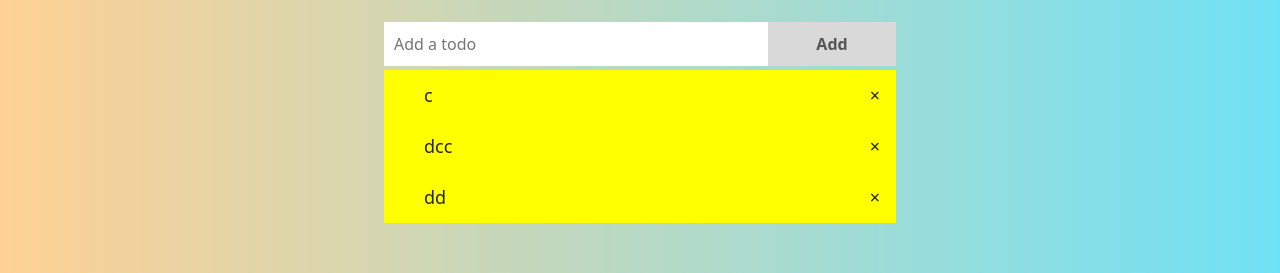
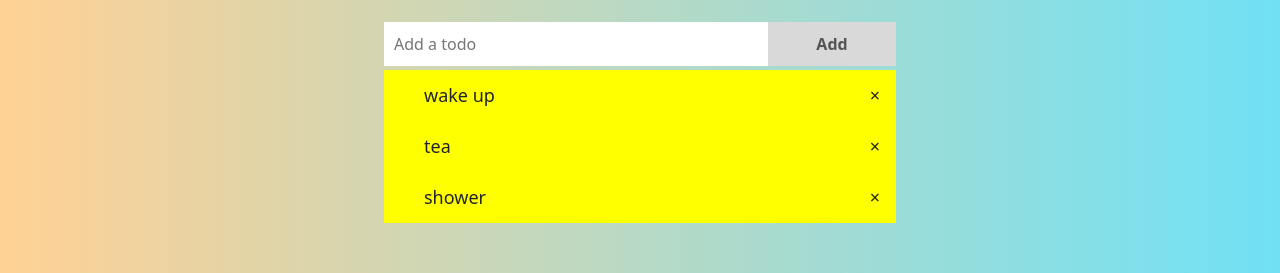
Before and after one commit to IndhiraniA/to-do-list, a plain HTML site: page index.html in a window 1280 px wide. Shown: the part 130-403 px from the top of the page. Drawn offline with nearby package versions, Linux system fonts and the light colour scheme.

Commit message:
Update index.html

```diff
--- a/index.html
+++ b/index.html
@@ -24,9 +24,9 @@
     </div>
 <br><br>
     <ul id="myUL">
-      <li>c</li>
-      <li>dcc</li>
-      <li>dd</li>
+      <li>wake up</li>
+      <li>tea</li>
+      <li>shower</li>
     </ul>
     <br><br>
     <button type="button" id="clear-list" onclick="removeAll()">Clear Items</button>
```
